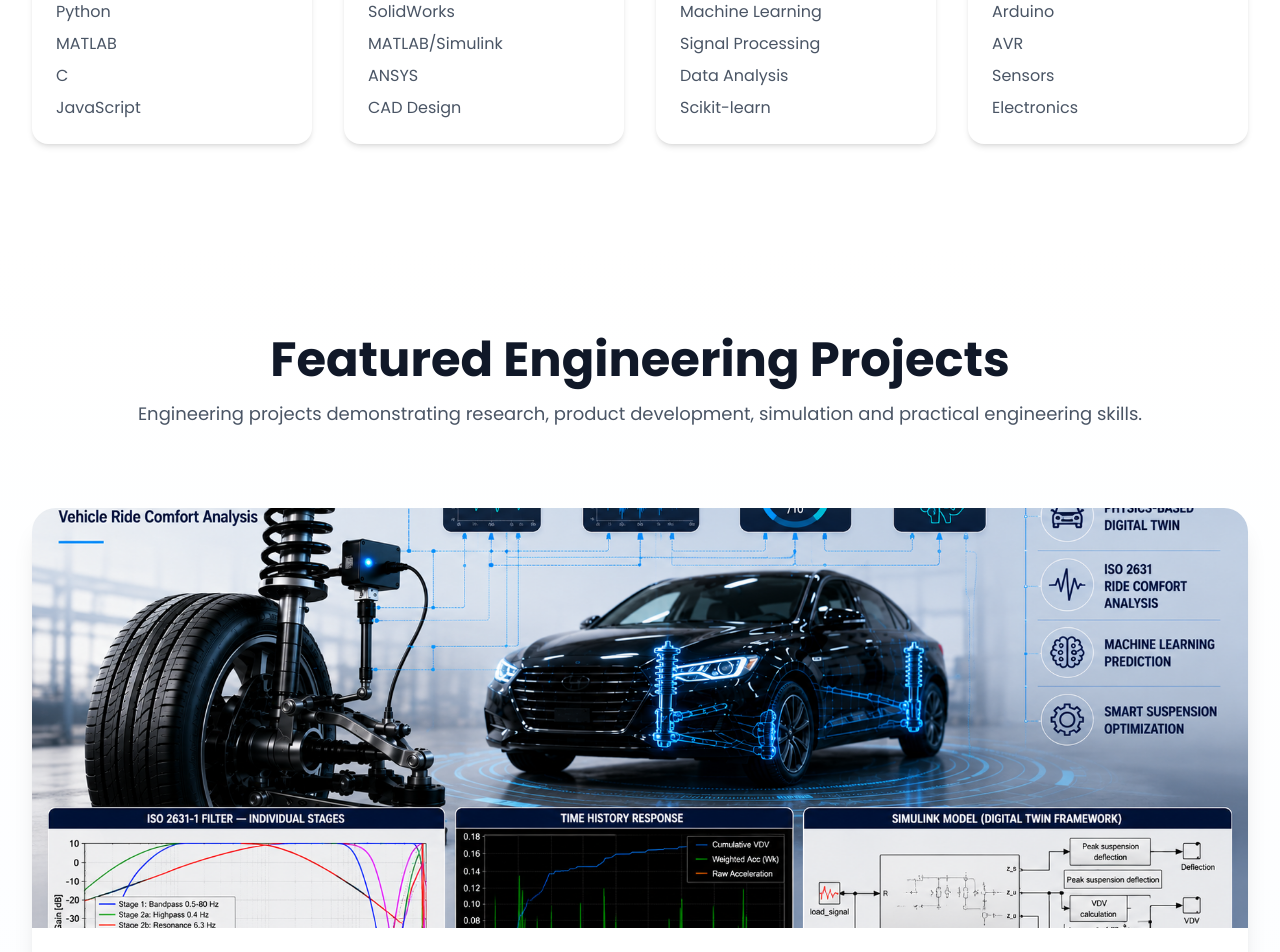
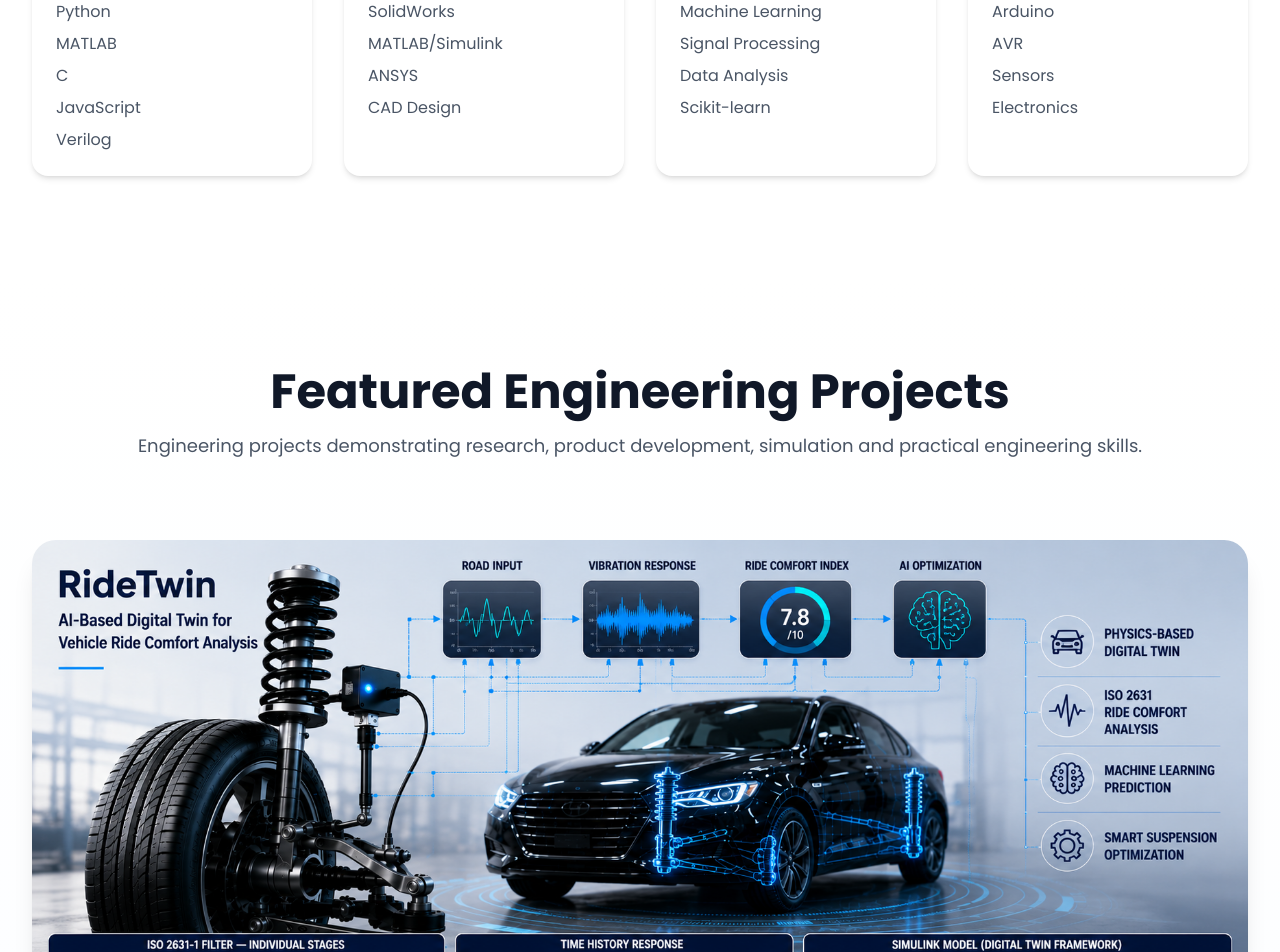
Before and after one commit to chanuga-01/portfolio, a React (Vite) app: page / in a window 1280 px wide. Shown: the part 1820-2772 px from the top of the page. Built offline with nearby package versions, Linux system fonts and the light colour scheme.

Commit message:
edited ridetwin photoo

```diff
--- a/src/components/About.jsx
+++ b/src/components/About.jsx
@@ -14,8 +14,9 @@ function About() {
           <div>
 
             <p className="text-gray-700 leading-8 text-lg">
-I'm a Mechanical Engineering graduate specializing in Mechatronics from the University of Peradeniya.
- I have a strong interest in intelligent engineering systems and enjoy integrating mechanical engineering with programming, simulation, automation, artificial intelligence, and data-driven approaches to solve real-world engineering challenges.
+            I'm a Mechanical Engineering graduate specializing in Mechatronics from the University of Peradeniya.
+            I have a strong interest in intelligent engineering systems and enjoy integrating mechanical engineering
+            with programming, simulation, automation, artificial intelligence, and data-driven approaches to solve real-world engineering challenges.
 
               <br /><br />
 
--- a/src/components/Projects.jsx
+++ b/src/components/Projects.jsx
@@ -28,10 +28,10 @@ function Projects() {
         <div className="mt-20 bg-white rounded-3xl shadow-xl overflow-hidden">
 
           <img
-            src={rideTwin}
-            alt="RideTwin"
-            className="w-full h-[420px] object-cover"
-          />
+          src={rideTwin}
+          alt="RideTwin"
+          className="w-full h-auto"
+/>
 
           <div className="p-10">
 
--- a/src/components/Skills.jsx
+++ b/src/components/Skills.jsx
@@ -24,6 +24,8 @@ function Skills() {
             <li>MATLAB</li>
             <li>C</li>
             <li>JavaScript</li>
+            <li>Verilog</li>
+
           </ul>
         </div>
 
```
